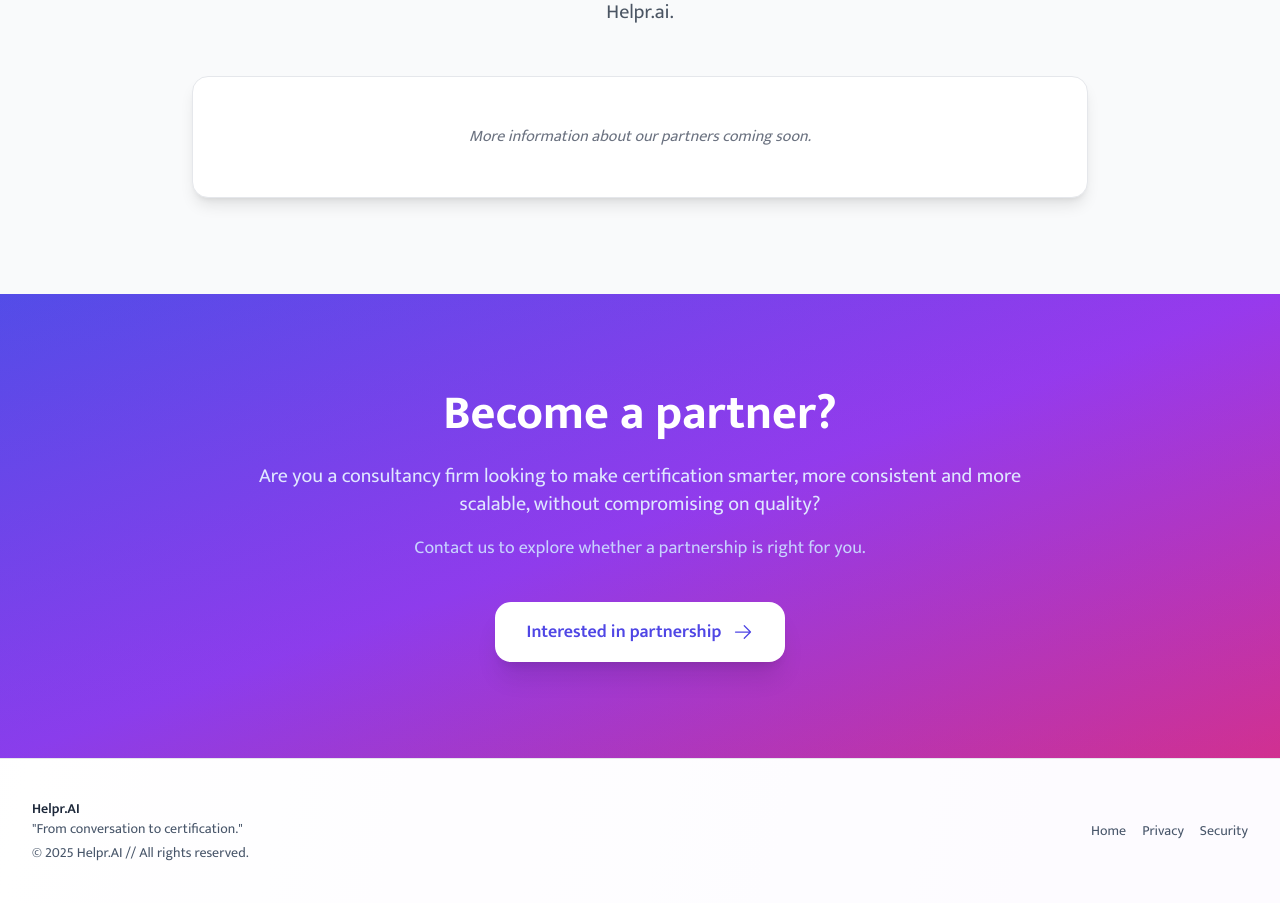
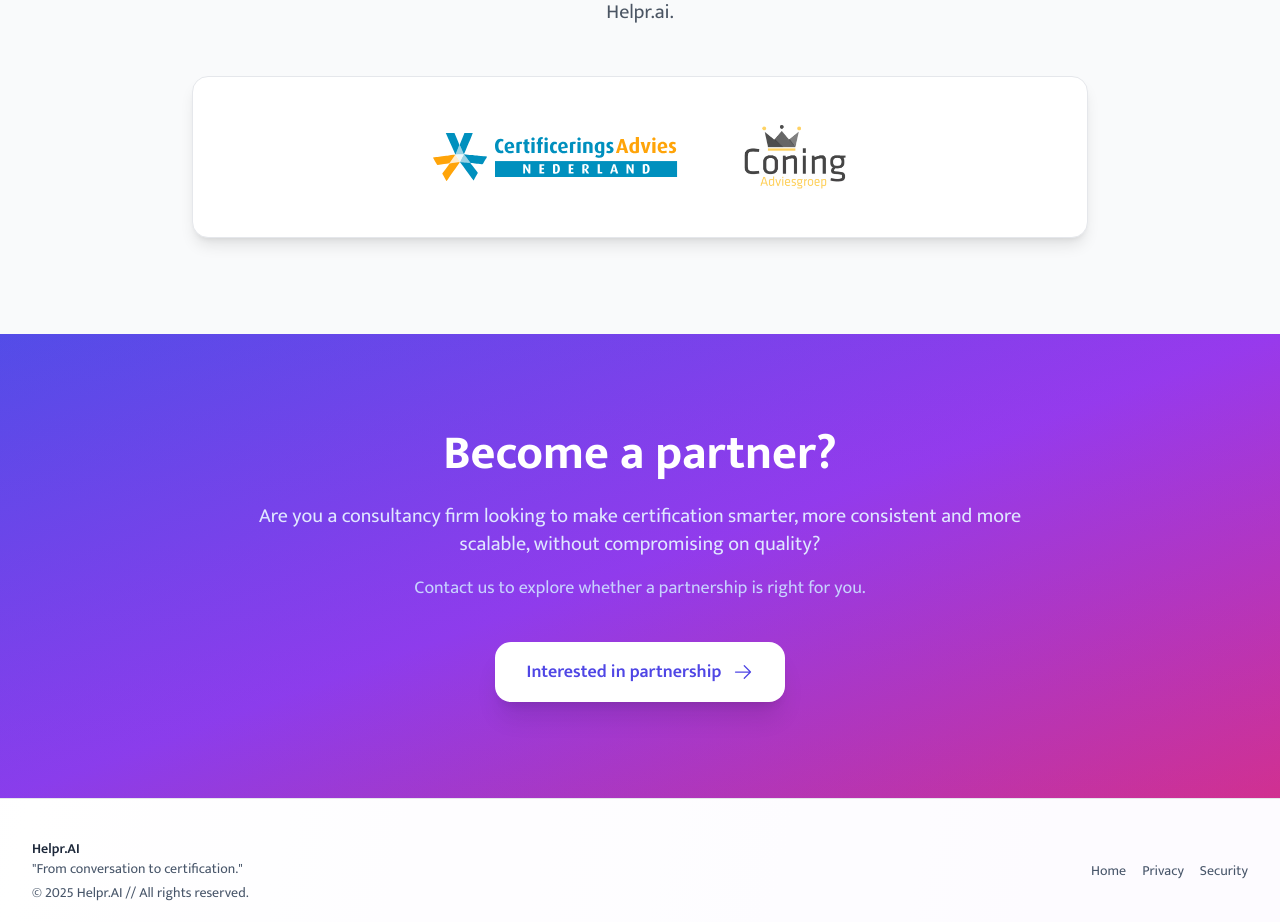
Before and after one commit to helpr-ai/helpr-ai-marketing-page, a Nuxt app: page /partners in a window 1280 px wide. Shown: the part 4840-5762 px from the top of the page. Built offline with nearby package versions, Linux system fonts and the light colour scheme.

Commit message:
Update partners.vue to display partner logos, replacing the placeholder text with actual links and images for Certificeringsadvies Nederland and Coning Adviesgroep, enhancing visual engagement on the partners page.

```diff
--- a/pages/partners.vue
+++ b/pages/partners.vue
@@ -375,11 +375,24 @@
             {{ t('partner.currentPartners.intro') }}
           </p>
 
-          <!-- Partner logos placeholder -->
+          <!-- Partner logos -->
           <div class="bg-white rounded-2xl p-12 shadow-lg border border-gray-200">
-            <p class="text-gray-500 italic">
-              {{ t('partner.currentPartners.comingSoon') }}
-            </p>
+            <div class="flex flex-col md:flex-row items-center justify-center gap-12 md:gap-16">
+              <a href="https://certificeringsadvies.nl" target="_blank" rel="noopener" class="hover:opacity-80 transition-opacity">
+                <img
+                  src="~/assets/images/logos/certificeringsadvies_nederland_logo.svg"
+                  alt="Certificeringsadvies Nederland"
+                  class="h-12 w-auto"
+                />
+              </a>
+              <a href="https://coning.nl" target="_blank" rel="noopener" class="hover:opacity-80 transition-opacity">
+                <img
+                  src="~/assets/images/logos/coning_logo.png"
+                  alt="Coning Adviesgroep"
+                  class="h-16 w-auto"
+                />
+              </a>
+            </div>
           </div>
         </div>
       </div>
```
Also changed, not shown: assets/images/logos/certificeringsadvies_nederland_logo.svg (added), assets/images/logos/coning_logo.png (added).
